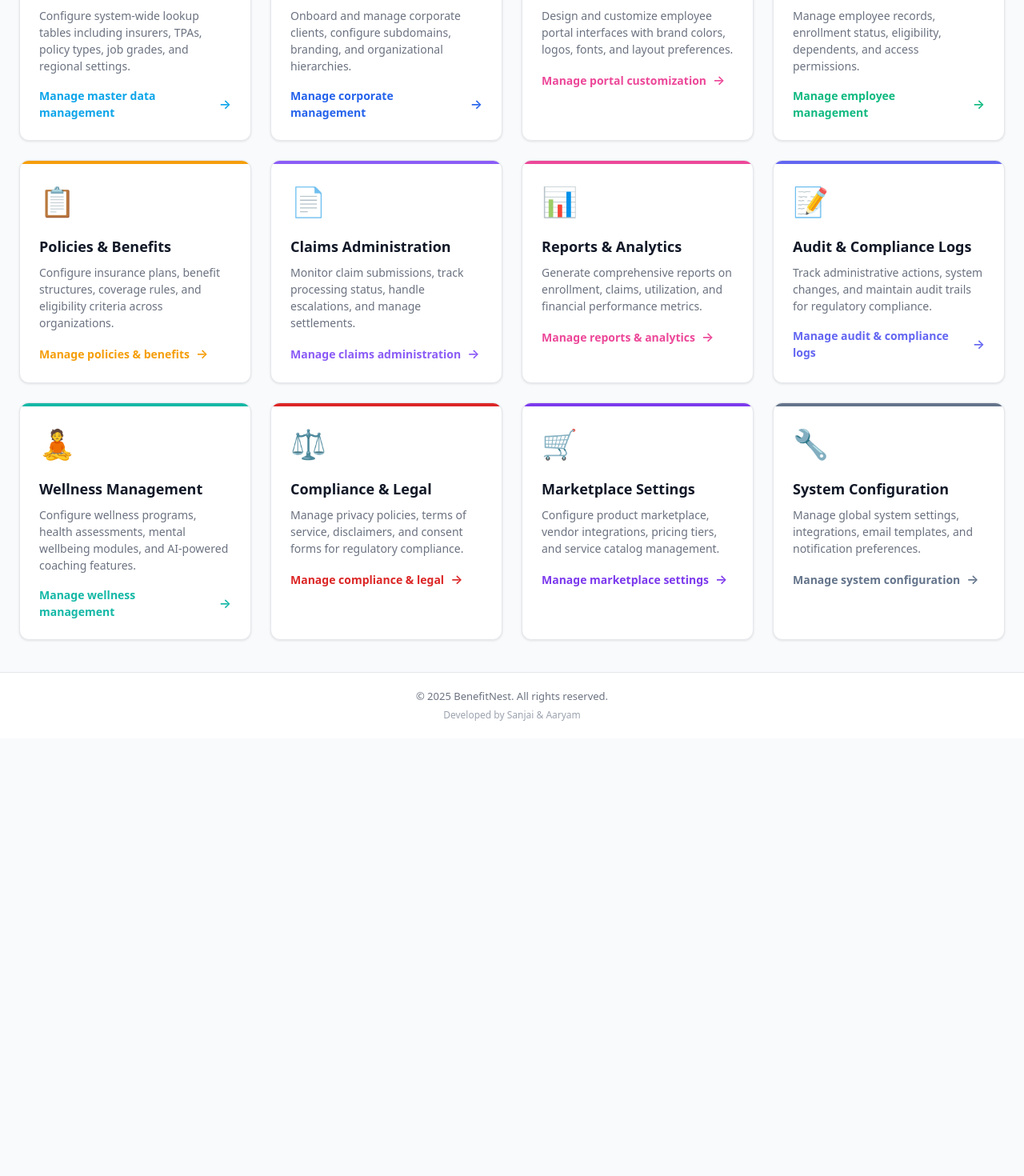
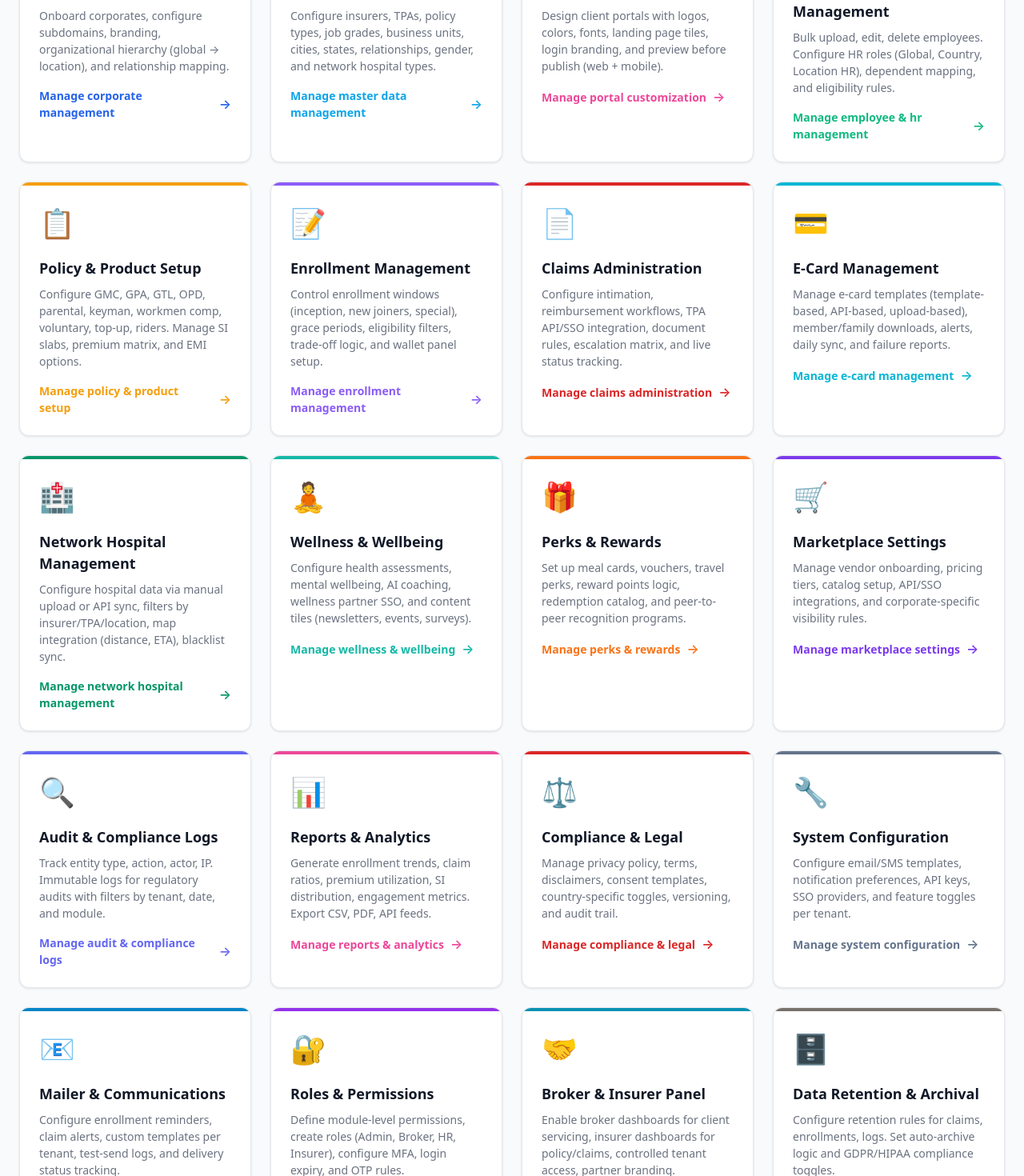
Before and after one commit to sanjaisinghraj/benefitnest-frontend, a Next.js app: page /admin/dashboard in a window 1280 px wide. Shown: the part 360-1830 px from the top of the page at 80% size. Before the commit the page ends 1283 px from the top, so only its background shows below. Built offline with nearby package versions, Linux system fonts and the light colour scheme; no server answers.

Commit message:
all changes

```diff
--- a/app/admin/dashboard/page.tsx
+++ b/app/admin/dashboard/page.tsx
@@ -79,89 +79,165 @@ const AdminDashboard = () => {
   };
 
   const dashboardCards = [
+    // 1. Tenant & Corporate Management
+    {
+      title: 'Corporate Management',
+      description: 'Onboard corporates, configure subdomains, branding, organizational hierarchy (global → location), and relationship mapping.',
+      icon: '🏢',
+      link: '/admin/corporates',
+      color: '#2563eb'
+    },
+    // 2. Master Data Management
     {
       title: 'Master Data Management',
-      description: 'Configure system-wide lookup tables including insurers, TPAs, policy types, job grades, and regional settings.',
+      description: 'Configure insurers, TPAs, policy types, job grades, business units, cities, states, relationships, gender, and network hospital types.',
       icon: '⚙️',
       link: '/admin/masters',
       color: '#0ea5e9'
     },
-    {
-      title: 'Corporate Management',
-      description: 'Onboard and manage corporate clients, configure subdomains, branding, and organizational hierarchies.',
-      icon: '🏢',
-      link: '/admin/corporates',
-      color: '#2563eb'
-    },
+    // 3. Portal Customization
     {
       title: 'Portal Customization',
-      description: 'Design and customize employee portal interfaces with brand colors, logos, fonts, and layout preferences.',
+      description: 'Design client portals with logos, colors, fonts, landing page tiles, login branding, and preview before publish (web + mobile).',
       icon: '🎨',
       link: '/admin/portal-customization',
       color: '#ec4899'
     },
+    // 4. Employee & HR Management
     {
-      title: 'Employee Management',
-      description: 'Manage employee records, enrollment status, eligibility, dependents, and access permissions.',
+      title: 'Employee & HR Management',
+      description: 'Bulk upload, edit, delete employees. Configure HR roles (Global, Country, Location HR), dependent mapping, and eligibility rules.',
       icon: '👥',
       link: '/admin/employees',
       color: '#10b981'
     },
+    // 5. Policy & Product Setup
     {
-      title: 'Policies & Benefits',
-      description: 'Configure insurance plans, benefit structures, coverage rules, and eligibility criteria across organizations.',
+      title: 'Policy & Product Setup',
+      description: 'Configure GMC, GPA, GTL, OPD, parental, keyman, workmen comp, voluntary, top-up, riders. Manage SI slabs, premium matrix, and EMI options.',
       icon: '📋',
       link: '/admin/policies',
       color: '#f59e0b'
     },
+    // 6. Enrollment Management
+    {
+      title: 'Enrollment Management',
+      description: 'Control enrollment windows (inception, new joiners, special), grace periods, eligibility filters, trade-off logic, and wallet panel setup.',
+      icon: '📝',
+      link: '/admin/enrollment',
+      color: '#8b5cf6'
+    },
+    // 7. Claims Administration
     {
       title: 'Claims Administration',
-      description: 'Monitor claim submissions, track processing status, handle escalations, and manage settlements.',
+      description: 'Configure intimation, reimbursement workflows, TPA API/SSO integration, document rules, escalation matrix, and live status tracking.',
       icon: '📄',
       link: '/admin/claims',
-      color: '#8b5cf6'
+      color: '#dc2626'
     },
+    // 8. E-Card Management
+    {
+      title: 'E-Card Management',
+      description: 'Manage e-card templates (template-based, API-based, upload-based), member/family downloads, alerts, daily sync, and failure reports.',
+      icon: '💳',
+      link: '/admin/ecards',
+      color: '#06b6d4'
+    },
+    // 9. Network Hospital Management
+    {
+      title: 'Network Hospital Management',
+      description: 'Configure hospital data via manual upload or API sync, filters by insurer/TPA/location, map integration (distance, ETA), blacklist sync.',
+      icon: '🏥',
+      link: '/admin/hospitals',
+      color: '#059669'
+    },
+    // 10. Wellness & Wellbeing Programs
+    {
+      title: 'Wellness & Wellbeing',
+      description: 'Configure health assessments, mental wellbeing, AI coaching, wellness partner SSO, and content tiles (newsletters, events, surveys).',
+      icon: '🧘',
+      link: '/admin/wellness',
+      color: '#14b8a6'
+    },
+    // 11. Perks, Rewards & Recognition
+    {
+      title: 'Perks & Rewards',
+      description: 'Set up meal cards, vouchers, travel perks, reward points logic, redemption catalog, and peer-to-peer recognition programs.',
+      icon: '🎁',
+      link: '/admin/rewards',
+      color: '#f97316'
+    },
+    // 12. Marketplace Configuration
+    {
+      title: 'Marketplace Settings',
+      description: 'Manage vendor onboarding, pricing tiers, catalog setup, API/SSO integrations, and corporate-specific visibility rules.',
+      icon: '🛒',
+      link: '/admin/marketplace',
+      color: '#7c3aed'
+    },
+    // 13. Audit & Compliance Logs
+    {
+      title: 'Audit & Compliance Logs',
+      description: 'Track entity type, action, actor, IP. Immutable logs for regulatory audits with filters by tenant, date, and module.',
+      icon: '🔍',
+      link: '/admin/audit',
+      color: '#6366f1'
+    },
+    // 14. Reports & Analytics
     {
       title: 'Reports & Analytics',
-      description: 'Generate comprehensive reports on enrollment, claims, utilization, and financial performance metrics.',
+      description: 'Generate enrollment trends, claim ratios, premium utilization, SI distribution, engagement metrics. Export CSV, PDF, API feeds.',
       icon: '📊',
       link: '/admin/reports',
       color: '#ec4899'
     },
-    {
-      title: 'Audit & Compliance Logs',
-      description: 'Track administrative actions, system changes, and maintain audit trails for regulatory compliance.',
-      icon: '📝',
-      link: '/admin/audit',
-      color: '#6366f1'
-    },
-    {
-      title: 'Wellness Management',
-      description: 'Configure wellness programs, health assessments, mental wellbeing modules, and AI-powered coaching features.',
-      icon: '🧘',
-      link: '/admin/wellness',
-      color: '#14b8a6'
-    },
+    // 15. Compliance & Legal Setup
     {
       title: 'Compliance & Legal',
-      description: 'Manage privacy policies, terms of service, disclaimers, and consent forms for regulatory compliance.',
+      description: 'Manage privacy policy, terms, disclaimers, consent templates, country-specific toggles, versioning, and audit trail.',
       icon: '⚖️',
       link: '/admin/compliance',
       color: '#dc2626'
     },
-    {
-      title: 'Marketplace Settings',
-      description: 'Configure product marketplace, vendor integrations, pricing tiers, and service catalog management.',
-      icon: '🛒',
-      link: '/admin/marketplace',
-      color: '#7c3aed'
-    },
+    // 16. System Configuration
     {
       title: 'System Configuration',
-      description: 'Manage global system settings, integrations, email templates, and notification preferences.',
+      description: 'Configure email/SMS templates, notification preferences, API keys, SSO providers, and feature toggles per tenant.',
       icon: '🔧',
       link: '/admin/system',
       color: '#64748b'
+    },
+    // 17. Mailer & Communication Management
+    {
+      title: 'Mailer & Communications',
+      description: 'Configure enrollment reminders, claim alerts, custom templates per tenant, test-send logs, and delivery status tracking.',
+      icon: '📧',
+      link: '/admin/mailer',
+      color: '#0284c7'
+    },
+    // 18. Role & Permission Management
+    {
+      title: 'Roles & Permissions',
+      description: 'Define module-level permissions, create roles (Admin, Broker, HR, Insurer), configure MFA, login expiry, and OTP rules.',
+      icon: '🔐',
+      link: '/admin/roles',
+      color: '#9333ea'
+    },
+    // 19. Broker & Insurer Panel Setup
+    {
+      title: 'Broker & Insurer Panel',
+      description: 'Enable broker dashboards for client servicing, insurer dashboards for policy/claims, controlled tenant access, partner branding.',
+      icon: '🤝',
+      link: '/admin/partners',
+      color: '#0891b2'
+    },
+    // 20. Data Retention & Archival
+    {
+      title: 'Data Retention & Archival',
+      description: 'Configure retention rules for claims, enrollments, logs. Set auto-archive logic and GDPR/HIPAA compliance toggles.',
+      icon: '🗄️',
+      link: '/admin/retention',
+      color: '#78716c'
     }
   ];
 
```
